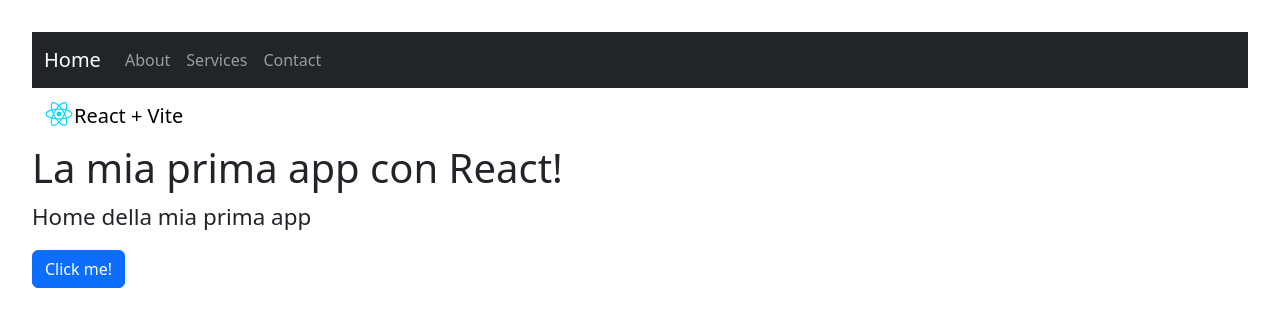
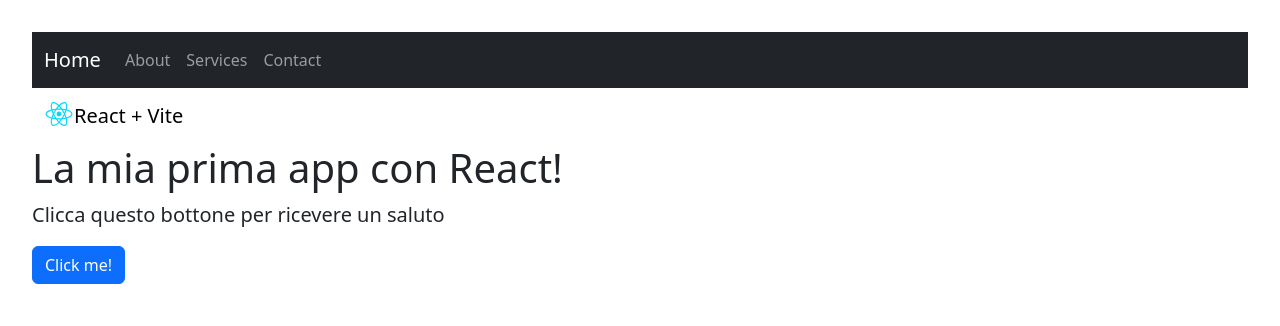
Before and after one commit to binattimattia/Node.js-React, a React (Vite) app: page / in a window 1280 px wide. Shown: the top 326 px of the page. Built offline with nearby package versions, Linux system fonts and the light colour scheme.

Commit message:
aggiunta dei props

```diff
--- a/src/App.tsx
+++ b/src/App.tsx
@@ -11,7 +11,7 @@ function App() {
     <>
    <Router>
    <NavBar_avanzata />
-       <NavBar_base></NavBar_base>
+       <NavBar_base title={"React + Vite"}></NavBar_base>
    <div>
        <Routes>
    <Route path="/" element={<Home />} />
@@ -21,8 +21,6 @@ function App() {
        </ Routes>
     </div>
     </Router>
-
-
 </>
   )
 }
--- a/src/components/Buttons.tsx
+++ b/src/components/Buttons.tsx
@@ -1,5 +1,10 @@
+import * as React from "react";
 
-export const Buttons = () => {
+interface Buttons {
+    button: string;
+}
+
+export const Buttons: React.FC<Buttons> = (props) => {
     const greetings = () => {
         const name = prompt("What's your name? ");
         if (name) {
@@ -8,7 +13,7 @@ export const Buttons = () => {
     return (
         <div>
             <button className="btn btn-primary" onClick={greetings}>
-                Click me!
+                {props.button}
             </button>
         </div>
     )
--- a/src/components/NavBar.tsx
+++ b/src/components/NavBar.tsx
@@ -1,7 +1,11 @@
 import * as React from "react";
 import { Link } from 'react-router-dom';
 
-export const NavBar_base: React.FC = () => {
+interface NavBar_base {
+    title: string;
+}
+
+export const NavBar_base: React.FC<NavBar_base> = (props) => {
     return (
         <div>
             <nav className="navbar">
@@ -9,7 +13,7 @@ export const NavBar_base: React.FC = () => {
                     <a className="navbar-brand" href="#">
                         <img src="/src/assets/react.svg" alt="Logo" width="30" height="24"
                              className="d-inline-block align-text-top"/>
-                        React + Vite
+                        {props.title}
                     </a>
                 </div>
             </nav>
--- a/src/components/Title.tsx
+++ b/src/components/Title.tsx
@@ -1,9 +1,14 @@
+import * as React from "react";
 
-export const Title = () => {
+interface Title {
+    title: string
+    paragraph: string
+}
+export const Title: React.FC<Title> = (props) => {
     return (
         <div>
-            <h1>La mia prima app con React!</h1>
-            <p>Home della mia prima app</p>
+            <h1>{props.title}</h1>
+            <p className={"lead"}>{props.paragraph}</p>
         </div>
     );
 };
--- a/src/pages/Home.tsx
+++ b/src/pages/Home.tsx
@@ -4,8 +4,8 @@ import Buttons from "../components/Buttons.tsx";
 export const Home = () => {
     return (
         <>
-        <Title></Title>
-        <Buttons></Buttons>
+        <Title title={"La mia prima app con React!"} paragraph={"Clicca questo bottone per ricevere un saluto"}></Title>
+        <Buttons button={"Click me!"}></Buttons>
         </>
     )
 }
```
